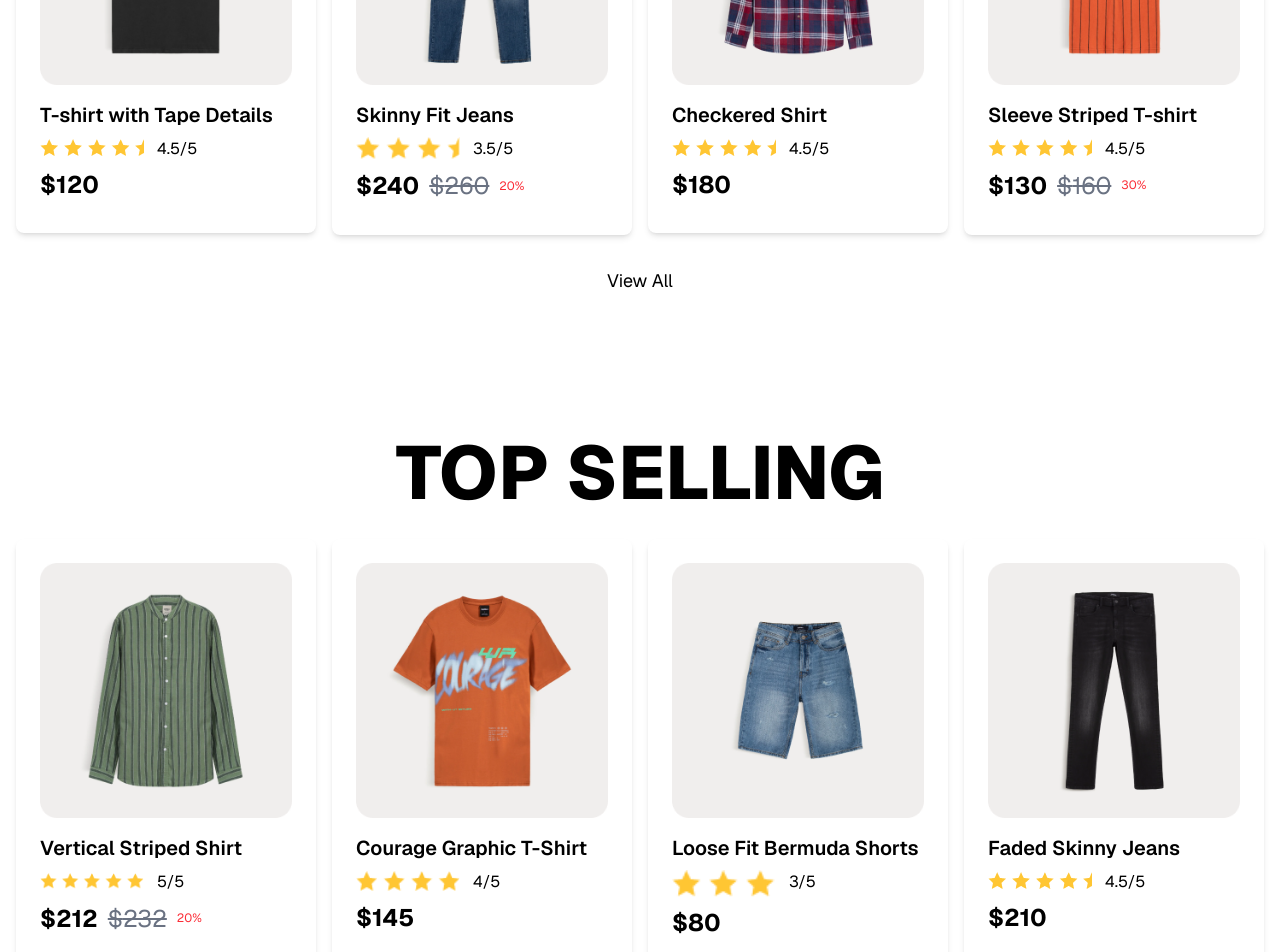
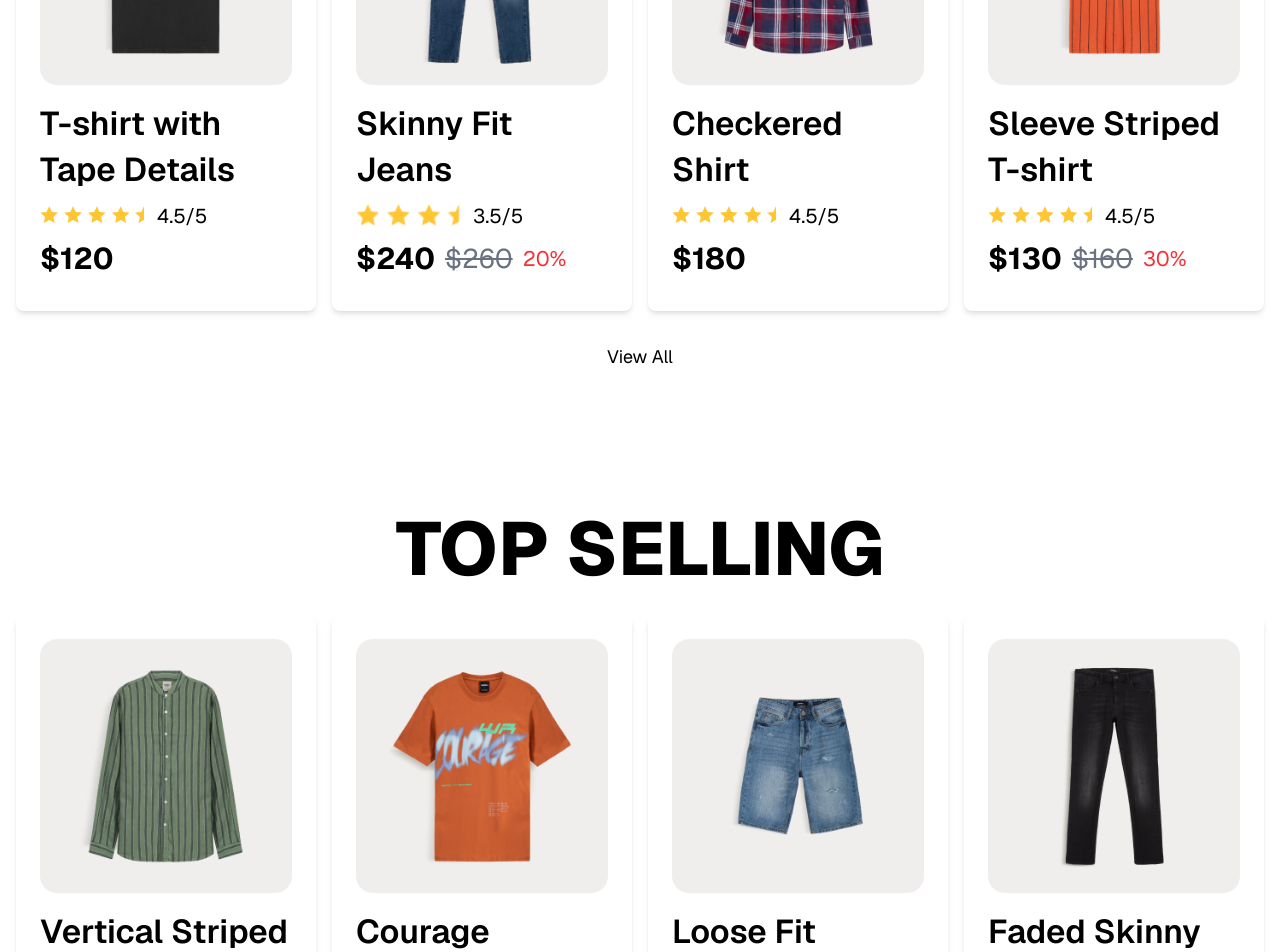
Before and after one commit to Lashagorakudashvili/clothes-shop, a Next.js app: page / in a window 1280 px wide. Shown: the part 1300-2252 px from the top of the page. Built offline with nearby package versions, Linux system fonts and the light colour scheme.

Commit message:
new arrivals and top selling style fixes

```diff
--- a/src/app/page.tsx
+++ b/src/app/page.tsx
@@ -128,7 +128,7 @@ const products: Product[] = [
 const ProductCard: React.FC<{ product: Product }> = ({ product }) => {
   return (
     <Link href="/coming-soon" className="cursor-pointer">
-      <div className="flex flex-col items-center bg-white rounded-lg shadow-md p-6">
+      <div className="md:h-full flex flex-col items-center bg-white rounded-lg shadow-md p-6">
         <Image
           src={product.image}
           alt={product.name}
@@ -136,30 +136,30 @@ const ProductCard: React.FC<{ product: Product }> = ({ product }) => {
           height={298}
           className="object-cover mb-4"
         />
-        <h2 className="text-[20px] text-xl font-semibold mb-2 text-black text-left w-full">{product.name}</h2>
+        <h2 className="text-[15px] md:text-[16.5px] lg:text-[25px] xl:text-[33px] 2xl:text-[41px] text-xl font-semibold mb-2 text-black text-left w-full">{product.name}</h2>
         <div className="mb-2 w-full flex justify-start">
           <Image
             src={`/${product.stars}`}
             alt="rating"
             width={104}
             height={18}
-            className="object-contain"
+            className="object-contain md:w-[70px] lg:w-[104px]"
           />
           {product.stars === "4-5-stars.png" ? (
-            <span className="ml-[13px] text-black">4.5/5</span>
+            <span className="text-[12px] md:text-[10px] lg:text-[20px] mt-[2px] md:mt-[0px] ml-[13px] text-black">4.5/5</span>
           ) :
-            <span className="ml-[13px] text-black">3.5/5</span>
+            <span className="text-[12px] md:text-[10px] lg:text-[20px] mt-[3.5px] md:mt-[0px] ml-[13px] text-black">3.5/5</span>
           }
         </div>
         <div className="flex items-center w-full mb-2">
-          <div className="text-[24px] text-2xl font-bold text-black text-left">${product.price}</div>
+          <div className="text-[20px] md:text-[15px] lg:text-[25px] xl:text-[30px] text-2xl font-bold text-black text-left">${product.price}</div>
           {product.originalPrice && (
-            <div className="text-[24px] text-sm line-through text-gray-500 ml-auto" style={{ marginLeft: "10px" }}>
+            <div className="text-[17px] md:text-[12px] lg:text-[22px] xl:text-[27px] text-sm line-through text-gray-500 ml-auto" style={{ marginLeft: "10px" }}>
               ${product.originalPrice}
             </div>
           )}
           {product.discount && (
-            <div className="text-[12px] text-sm text-red-500" style={{ marginLeft: product.originalPrice ? "10px" : "auto" }}>
+            <div className="text-[14px] md:text-[12px] lg:text-[18px] xl:text-[21px] text-sm text-red-500" style={{ marginLeft: product.originalPrice ? "10px" : "auto" }}>
               {product.discount}
             </div>
           )}
@@ -205,7 +205,7 @@ const products2: Product2[] = [
   },
   {
     id: 3,
-    name: "Loose Fit Bermuda Shorts",
+    name: "Loose Fit Shorts",
     image: "/jorts.png",
     price: 80,
     stars: "3-stars.png",
@@ -225,7 +225,7 @@ const products2: Product2[] = [
 const ProductCard2: React.FC<{ product: Product2 }> = ({ product }) => {
   return (
     <Link href="/coming-soon" className="cursor-pointer">
-      <div className="flex flex-col items-center bg-white rounded-lg shadow-md p-6">
+      <div className="md:h-full flex flex-col items-center bg-white rounded-lg shadow-md p-6">
         <Image
           src={product.image}
           alt={product.name}
@@ -233,34 +233,34 @@ const ProductCard2: React.FC<{ product: Product2 }> = ({ product }) => {
           height={298}
           className="object-cover mb-4"
         />
-        <h2 className="text-[20px] text-xl font-semibold mb-2 text-black text-left w-full">{product.name}</h2>
+        <h2 className="text-[15px] md:text-[16px] lg:text-[25px] xl:text-[33px] 2xl:text-[41px] text-xl font-semibold mb-2 text-black text-left w-full">{product.name}</h2>
         <div className="mb-2 w-full flex justify-start">
           <Image
             src={`/${product.stars}`}
             alt="rating"
             width={104}
             height={18}
-            className="object-contain"
+            className="object-contain md:w-[70px] lg:w-[104px]"
           />
           {product.stars === "3-stars.png" ? (
-            <span className="ml-[13px] text-black">3/5</span>
+            <span className="text-[12px] md:text-[10px] lg:text-[20px] mt-[7px] md:mt-[0px] ml-[13px] text-black">3/5</span>
             ) : product.stars === "4-stars.png" ? (
-            <span className="ml-[13px] text-black">4/5</span>
+            <span className="text-[12px] md:text-[10px] lg:text-[20px] mt-[2px] md:mt-[0px] ml-[13px] text-black">4/5</span>
             ) : product.stars === "4-5-stars.png" ? (
-            <span className="ml-[13px] text-black">4.5/5</span>
+            <span className="text-[12px] md:text-[10px] lg:text-[20px] ml-[13px] md:mt-[0px] text-black">4.5/5</span>
             ) : product.stars === "5-stars.png" ? (
-            <span className="ml-[13px] text-black">5/5</span>
+            <span className="text-[12px] md:text-[10px] lg:text-[20px] ml-[13px] md:mt-[0px] text-black">5/5</span>
             ) : null}
         </div>
         <div className="flex items-center w-full mb-2">
-          <div className="text-[24px] text-2xl font-bold text-black text-left">${product.price}</div>
+          <div className="text-[20px] md:text-[15px] lg:text-[25px] xl:text-[30px] text-2xl font-bold text-black text-left">${product.price}</div>
           {product.originalPrice && (
-            <div className="text-[24px] text-sm line-through text-gray-500 ml-auto" style={{ marginLeft: "10px" }}>
+            <div className="text-[17px] md:text-[12px] lg:text-[22px] xl:text-[27px] text-sm line-through text-gray-500 ml-auto" style={{ marginLeft: "10px" }}>
               ${product.originalPrice}
             </div>
           )}
           {product.discount && (
-            <div className="text-[12px] text-sm text-red-500" style={{ marginLeft: product.originalPrice ? "10px" : "auto" }}>
+            <div className="text-[14px] md:text-[12px] lg:text-[18px] xl:text-[21px] text-sm text-red-500" style={{ marginLeft: product.originalPrice ? "10px" : "auto" }}>
               {product.discount}
             </div>
           )}
@@ -593,8 +593,7 @@ const ProductCard2: React.FC<{ product: Product2 }> = ({ product }) => {
       {/* Section 3 (Product Grid / Carousel for Top Selling) */}
 
 
-
-      {/*/////////////////////////////////////////////////////*/}
+      {/* Section 4 clothe styles  */}
       <section className="mt-[150px] py-8">
         <span className="text-black block text-center px-[3rem] font-extrabold text-[50px] md:text-[50px] xl:text-[65px] 2xl:text-[75px]">
           BROWSE BY DRESS STYLE
@@ -651,6 +650,12 @@ const ProductCard2: React.FC<{ product: Product2 }> = ({ product }) => {
           </Link>
         </div>
       </section>
+      {/* Section 4 clothe styles  */}
+
+
+
+      {/*/////////////////////////////////////////////////////*/}
+
       {/*/////////////////////////////////////////////////////*/}
 
 
```
